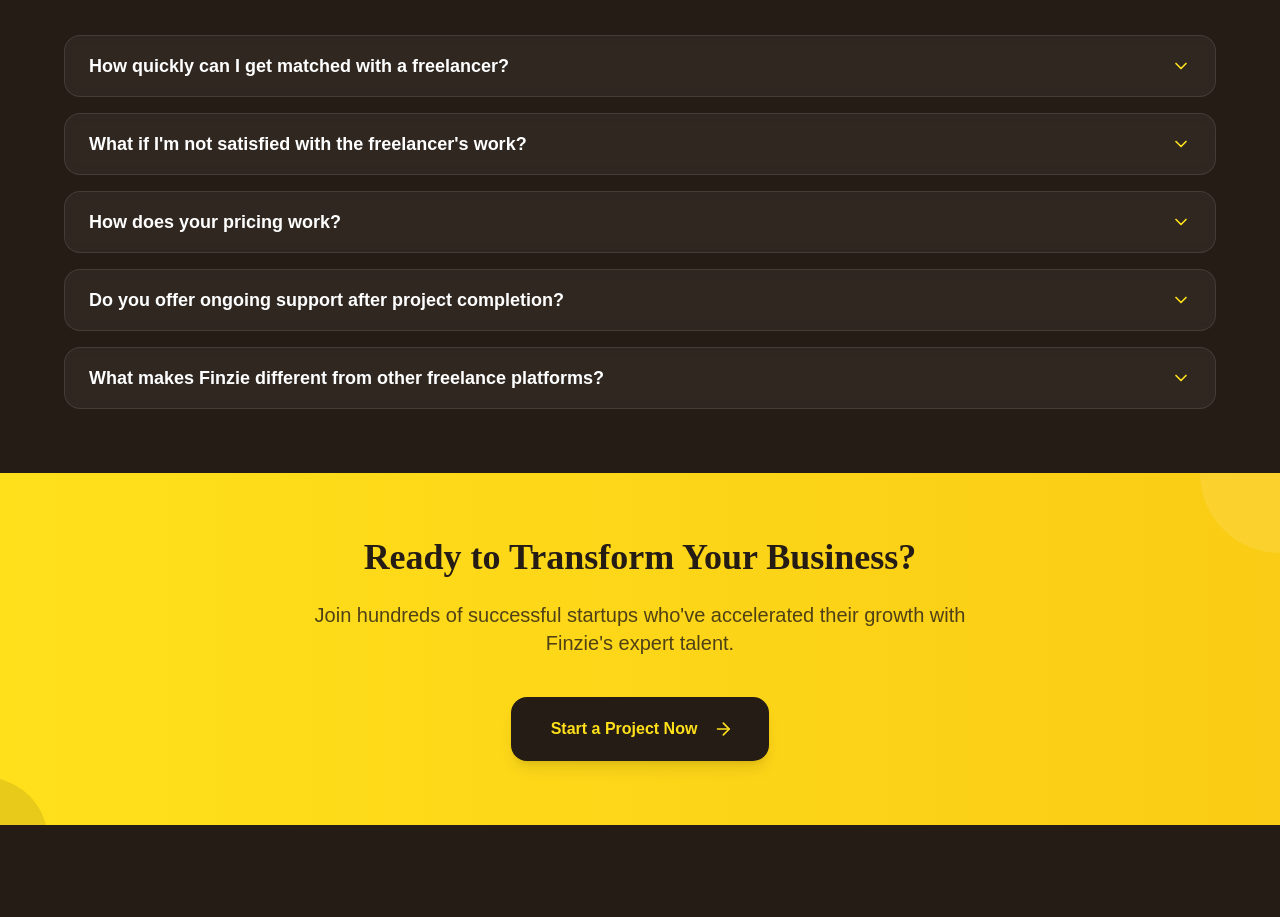
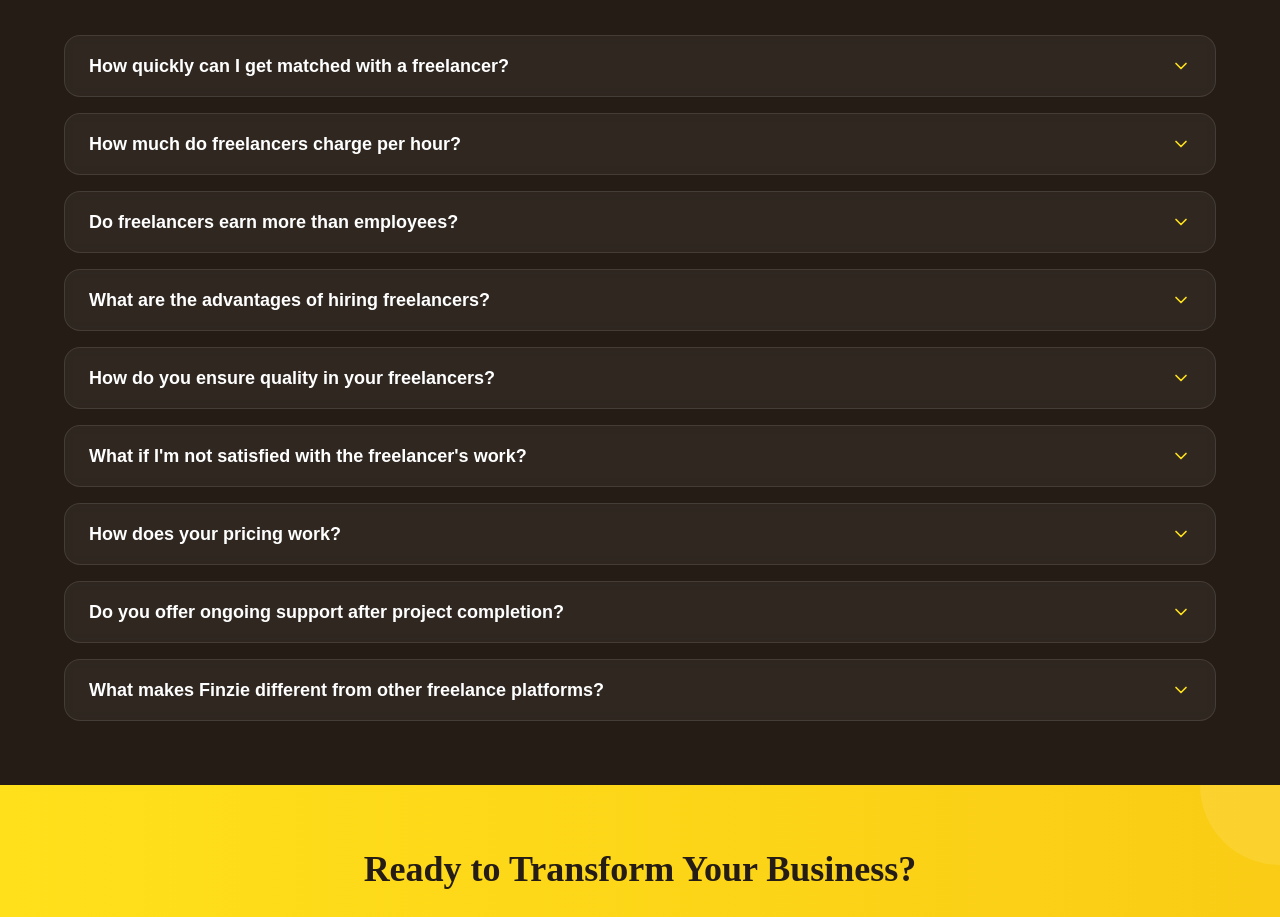
Before and after one commit to aryantrivedi28/aitm-isolated, a Next.js app: page / in a window 1280 px wide. Shown: the part 3920-4837 px from the top of the page. Built offline with nearby package versions, Linux system fonts and the light colour scheme.

Commit message:
Case study but fix

```diff
--- a/src/app/page.tsx
+++ b/src/app/page.tsx
@@ -126,7 +126,27 @@ export default function ClientLandingPage() {
     {
       question: "How quickly can I get matched with a freelancer?",
       answer:
-        "Our AI-powered matching system typically finds and verifies the perfect freelancer for your project within 24 hours. For urgent projects, we can often match you even faster.",
+        "Our AI-powered matching system typically finds and verifies the perfect freelancer for your international freelance jobs within 24 hours. For urgent projects, we can also match you even faster.",
+    },
+    {
+      question: "How much do freelancers charge per hour?",
+      answer: "Freelance hourly rates vary based on expertise and project scope. Finzie provides transparent freelancer quotes, allowing you to connect with freelancers needed for diverse roles at a price tailored to your budget.",
+    },
+    {
+      question: "Do freelancers earn more than employees?",
+      answer:
+        "Freelancers often enjoy higher earning potential due to the flexibility of freelance work. By joining Finzie’s freelancers hub, you can earn competitive pay from international freelance jobs, often surpassing traditional employee salaries.",
+    },
+    {
+      question: "What are the advantages of hiring freelancers?",
+      answer:
+        "The benefits of hiring freelancers include cost-efficiency, access to specialized skills, and scalability. Finzie’s freelancers portal connects you with freelance web developers, freelancers graphic designers, and more, ensuring high-quality results for your projects.",
+    },
+
+    {
+      question: "How do you ensure quality in your freelancers?",
+      answer:
+        "We have a rigorous vetting process that includes technical assessments, portfolio reviews, and interviews. Only the top 5% of applicants make it onto our platform, ensuring you work with the best freelancers.",
     },
     {
       question: "What if I'm not satisfied with the freelancer's work?",
--- a/src/lib/config.ts
+++ b/src/lib/config.ts
@@ -1,13 +1,12 @@
 export const CONFIG = {
   // OpenAI Configuration (use defaults unless overridden)
-  OPENAI_API_KEY: process.env.OPENAI_API_KEY,
-  // OPENAI_API_KEY:'REMOVED_API_KEY',
+  OPENAI_API_KEY: process.env.OPENAI_API_KEY2,
   OPENAI_MODEL: "gpt-3.5-turbo",
   OPENAI_MAX_TOKENS: 800,
   OPENAI_TEMPERATURE: 0.2,
 
   // Google Service Account (keep static)
-  GOOGLE_SERVICE_ACCOUNT_EMAIL: "finzei@finzei.iam.gserviceaccount.com",
+  GOOGLE_SERVICE_ACCOUNT_EMAIL: process.env.GOOGLE_SERVICE_ACCOUNT_EMAIL,
   GOOGLE_PRIVATE_KEY: process.env.GOOGLE_PRIVATE_KEY?.replace(/\\n/g, "\n"),
 
   // Scraping Configuration
```
